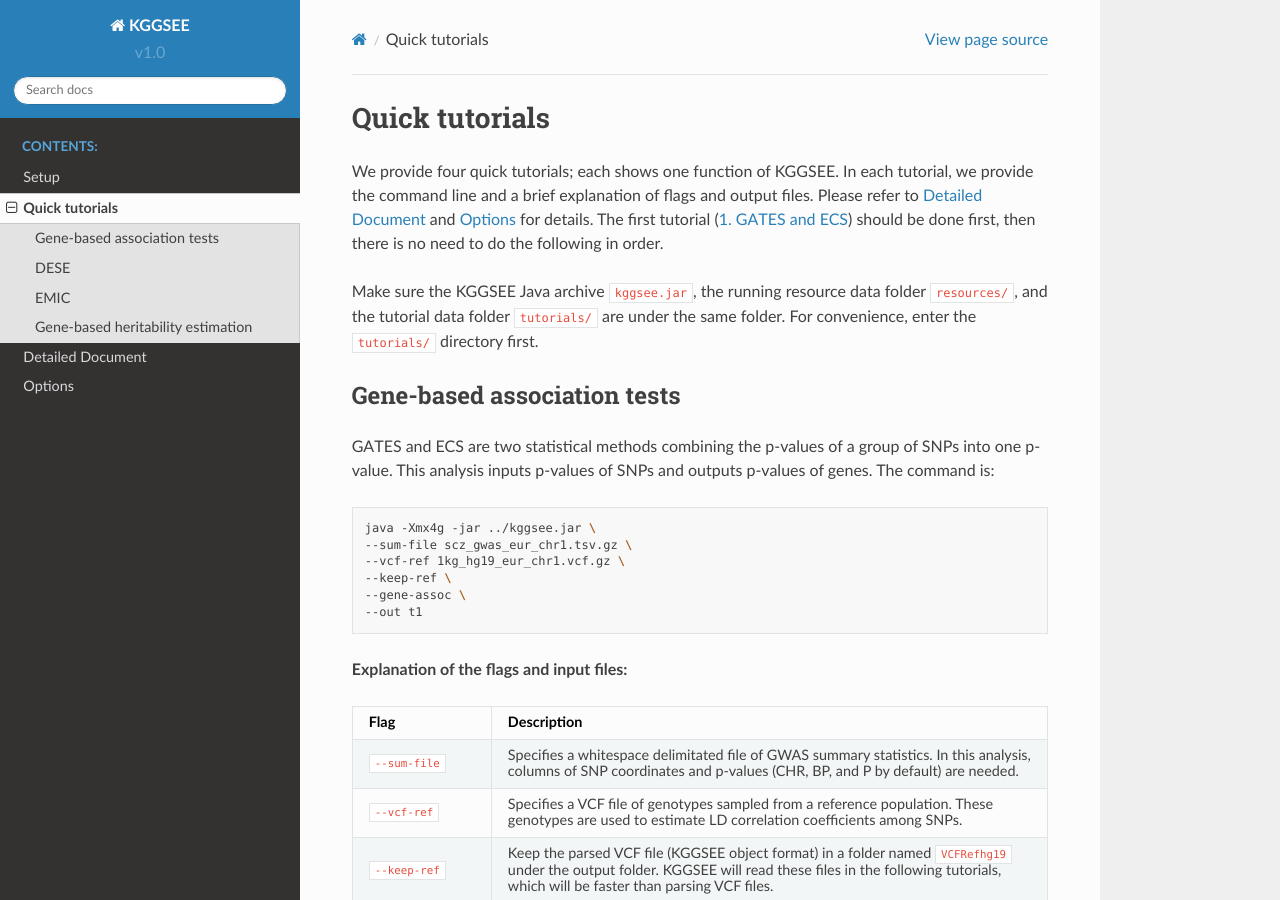
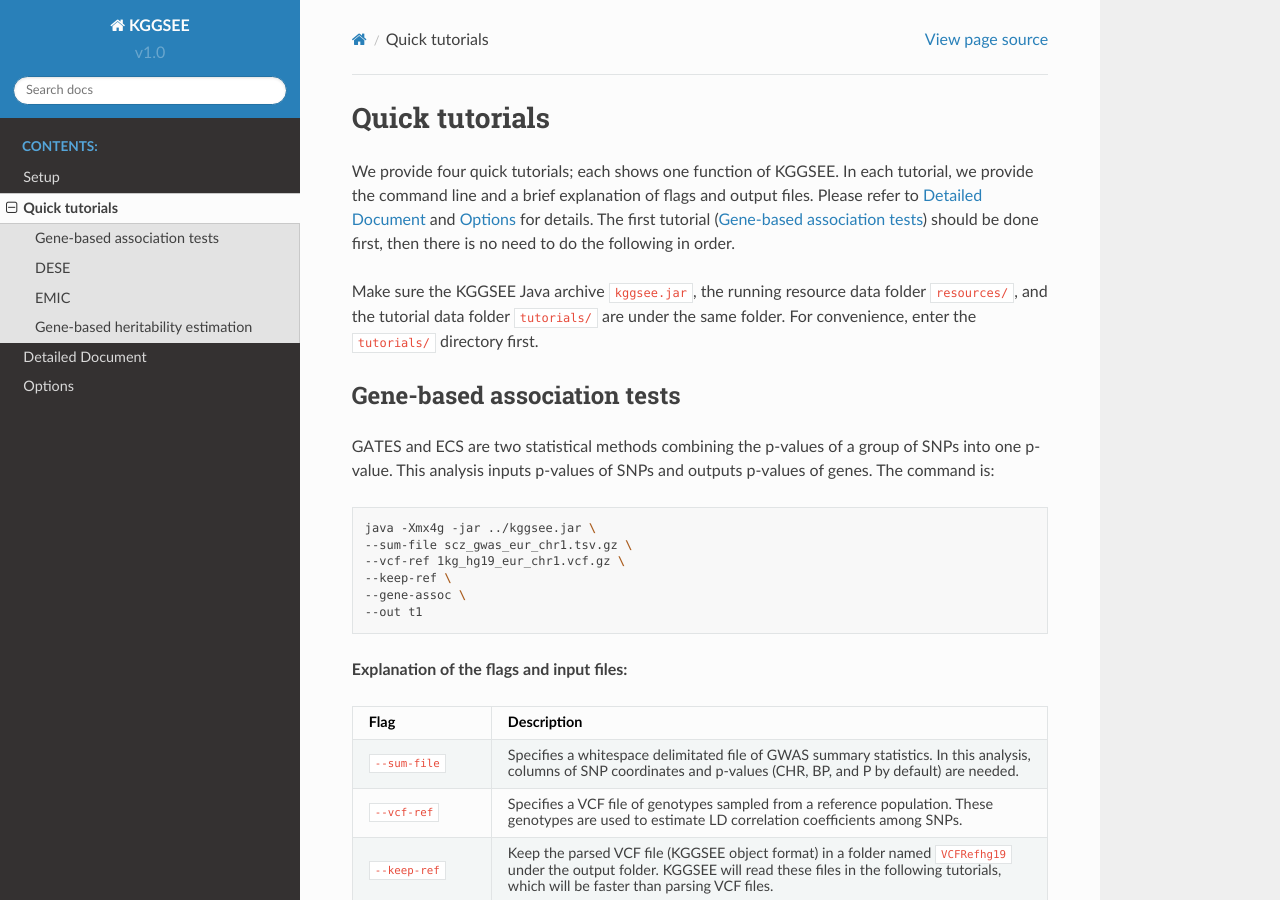
Before and after one commit to pmglab/KGGSEE, a Sphinx documentation site: the page built from doc/source/quick_tutorials.rst, in a window 1280 px wide and 900 px high. Built offline with Sphinx 7.4.7 and the Read the Docs theme 2.0.0, drawn with Linux system fonts in a browser that asks for light colours.

Commit message:
Update quick_tutorials.rst

```diff
--- a/doc/source/quick_tutorials.rst
+++ b/doc/source/quick_tutorials.rst
@@ -4,7 +4,7 @@
 Quick tutorials
 ===============
 
-We provide four quick tutorials; each shows one function of KGGSEE. In each tutorial, we provide the command line and a brief explanation of flags and output files. Please refer to :ref:`Detailed Document <detailed_document>` and :ref:`Options <options>` for details. The first tutorial (:ref:`1. GATES and ECS <t1>`) should be done first, then there is no need to do the following in order.
+We provide four quick tutorials; each shows one function of KGGSEE. In each tutorial, we provide the command line and a brief explanation of flags and output files. Please refer to :ref:`Detailed Document <detailed_document>` and :ref:`Options <options>` for details. The first tutorial (:ref:`Gene-based association tests <t1>`) should be done first, then there is no need to do the following in order.
 
 Make sure the KGGSEE Java archive ``kggsee.jar``, the running resource data folder ``resources/``, and the tutorial data folder ``tutorials/`` are under the same folder. For convenience, enter the ``tutorials/`` directory first.
 
```
